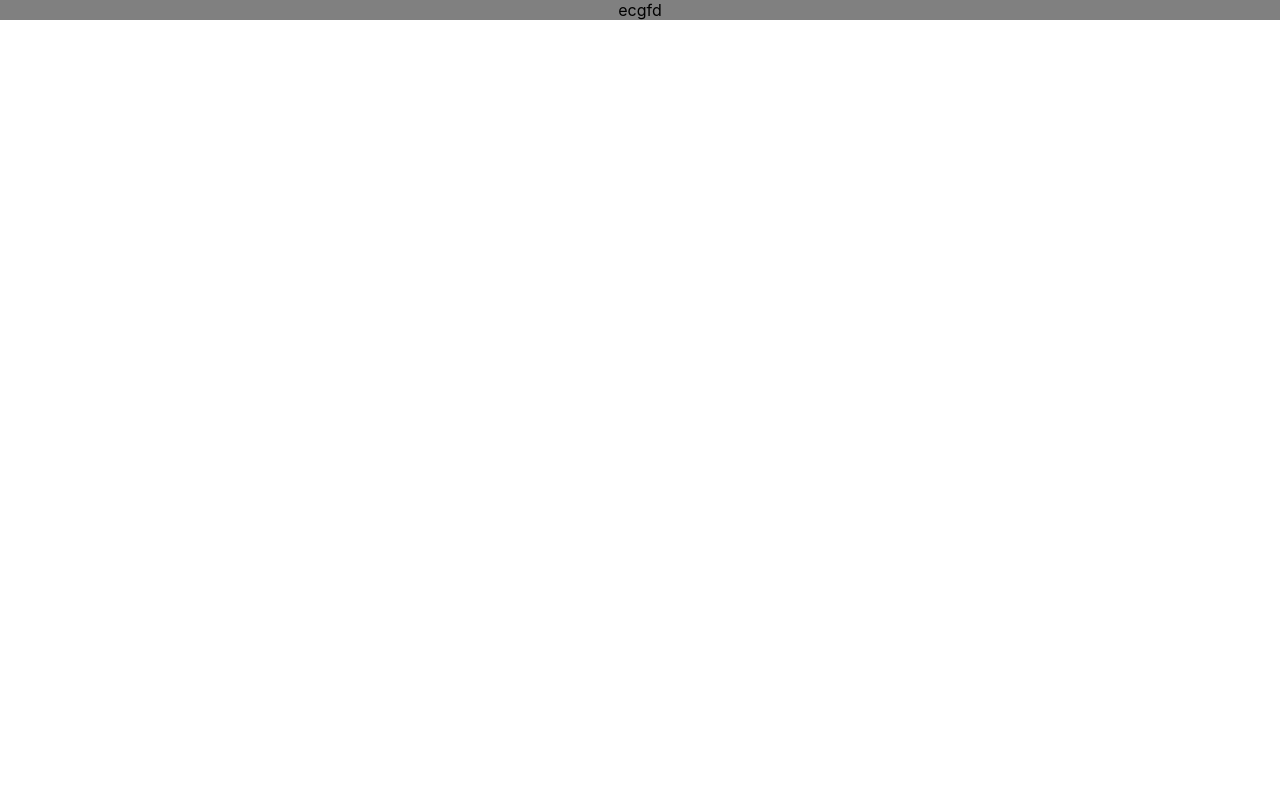
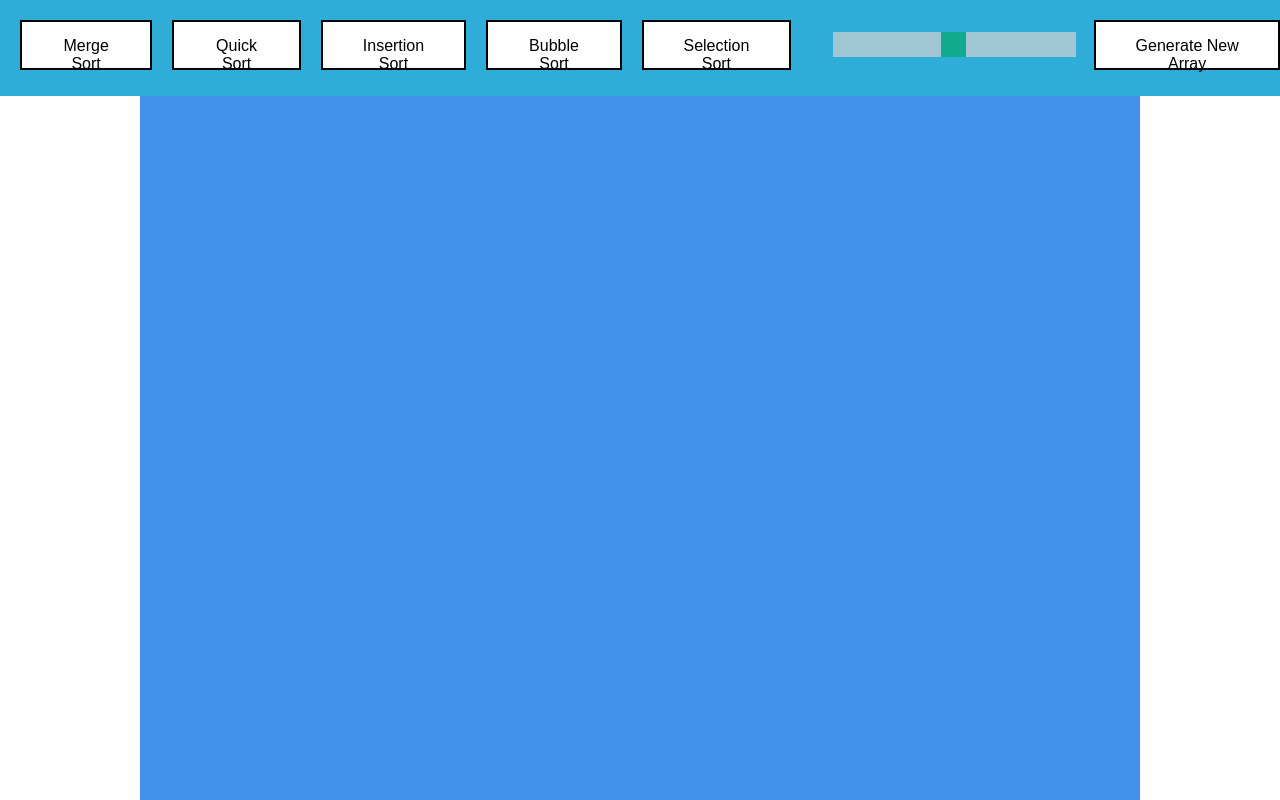
Before and after one commit to Apurv-Rathore/SortingVisualiser, a React (Create React App) app: page / in a window 1280 px wide. Built offline with nearby package versions, Linux system fonts and the light colour scheme.

Commit message:
base done

```diff
--- a/src/App.css
+++ b/src/App.css
@@ -1,4 +1,4 @@
-.App {
+/* .App {
   text-align: center;
 }
 
@@ -35,4 +35,4 @@
   to {
     transform: rotate(360deg);
   }
-}
+} */
--- a/src/components/Main.css
+++ b/src/components/Main.css
@@ -0,0 +1,9 @@
+.ArrayContainer{
+    background-color: rgb(66, 145, 235) !important;
+    /* height: 100%; */
+    height: 88vh;
+    margin-left: auto;
+    margin-right: auto;
+    width: 1000px;
+
+}
--- a/src/components/Main.jsx
+++ b/src/components/Main.jsx
@@ -1,19 +1,49 @@
-import React, { Component } from 'react';
+import React, { Component, useState } from "react";
 import Navbar from "../components/Navbar";
 
-export default class Main extends Component{
+import "./Main.css";
+const Main = () => {
+  const [array, setArray] = useState([6, 5, 4, 3, 2, 1]);
 
-    constructor(props){
-        super(props);
-        this.state = {};
-    }
+  const getWidth = () => {
+    const width = Math.floor(1000/(array.length));
+  }
 
-    render(){
-        return(
-            < Navbar />
-        );
-    }
+  return (
+    <div>
+      <Navbar array={array} setArray={setArray} />
+      <div
+      className="ArrayContainer"
+      >
+          {array.map((number) => {
+          <div className="arrayElement"
+            style=
+            {{
+                width:{getWidth},
+                backgroundColor:"red",
+            }}
+          >
 
+          </div>
+      })}</div>
+    </div>
+  );
+};
 
+export default Main;
 
-}
+// export default class Main extends Component{
+
+//     constructor(props){
+//         super(props);
+//         this.state = {
+//             array : [6,5,4,3,2,1],
+//         };
+//     }
+
+//     render(){
+//         return(
+//             < Navbar arr />
+//         );
+//     }
+// }
--- a/src/components/Navbar.css
+++ b/src/components/Navbar.css
@@ -1,4 +1,77 @@
 .navbar {
-    background-color: grey;
-    height: 40%;
+    background-color: rgb(45, 173, 216);
+    height: 12vh;
+    display: flex;
+    /* justify-content: center; */
+
+
+
 }
+
+button{
+    margin-top: 20px;
+    height: 50px;
+    margin-left: 20px;
+    /* background-color: #008CBA; */
+    border: none;
+    /* color: white; */
+    padding: 15px 32px;
+    text-align: center;
+    text-decoration: none;
+    display: inline-block;
+    font-size: 16px;
+    background-color: white;
+    color: black;
+    border: 2px solid black; /* Green */
+    transition-duration: 0.4s;
+}
+
+button:hover {
+    background-color: #008CBA; /* Green */
+    color: white;
+}
+
+
+
+
+.slidecontainer {
+    margin-top: 30px;
+    height: 50px;
+    margin-left: 40px;
+    width: 300px; /* Width of the outside container */
+  }
+
+  /* The slider itself */
+  .slider {
+    -webkit-appearance: none;  /* Override default CSS styles */
+    appearance: none;
+    width: 100%; /* Full-width */
+    height: 25px; /* Specified height */
+    background: #d3d3d3; /* Grey background */
+    outline: none; /* Remove outline */
+    opacity: 0.7; /* Set transparency (for mouse-over effects on hover) */
+    -webkit-transition: .2s; /* 0.2 seconds transition on hover */
+    transition: opacity .2s;
+  }
+
+  /* Mouse-over effects */
+  .slider:hover {
+    opacity: 1; /* Fully shown on mouse-over */
+  }
+
+  /* The slider handle (use -webkit- (Chrome, Opera, Safari, Edge) and -moz- (Firefox) to override default look) */
+  .slider::-webkit-slider-thumb {
+    -webkit-appearance: none; /* Override default look */
+    appearance: none;
+    width: 25px; /* Set a specific slider handle width */
+    height: 25px; /* Slider handle height */
+    background: #04AA6D; /* Green background */
+    cursor: pointer; /* Cursor on hover */
+  }
+
+  .slider::-moz-range-thumb {
+    width: 25px; /* Set a specific slider handle width */
+    height: 25px; /* Slider handle height */
+    background: #04AA6D; /* Green background */
+    cursor: pointer; /* Cursor on hover */
+  }
--- a/src/components/Navbar.jsx
+++ b/src/components/Navbar.jsx
@@ -1,12 +1,39 @@
-import React, { Component } from 'react';
-import './Navbar.css';
+import React, { Component, useState } from "react";
+import "./Navbar.css";
 
-const Navbar = () => {
-    return(
-        <div className="navbar">
-            ecgfd
-        </div>
-    );
-}
+const Navbar = ({ array, setArray }) => {
+  const [sliderValue, setsliderValue] = useState(50);
+  const handleChange = (evt) => {
+    console.log(Math.floor((parseInt(evt.target.value) + 3) * 5));
+    setsliderValue(evt.target.value);
+    console.log(generateArray(Math.floor((parseInt(evt.target.value) + 3) * 5)));
+  };
+
+  const generateArray = (len) => {
+    return  Array.from({length: len}, () => Math.floor(Math.random() * len));
+  };
+
+  return (
+    <div className="navbar">
+      <button>Merge Sort</button>
+      <button>Quick Sort</button>
+      <button>Insertion Sort</button>
+      <button>Bubble Sort</button>
+      <button>Selection Sort</button>
+      <div className="slidecontainer">
+        <input
+          type="range"
+          min="1"
+          id="changeSize"
+          max="100"
+          value={sliderValue}
+          className="slider"
+          onChange={handleChange}
+        />
+      </div>
+      <button>Generate New Array </button>
+    </div>
+  );
+};
 
 export default Navbar;
```
